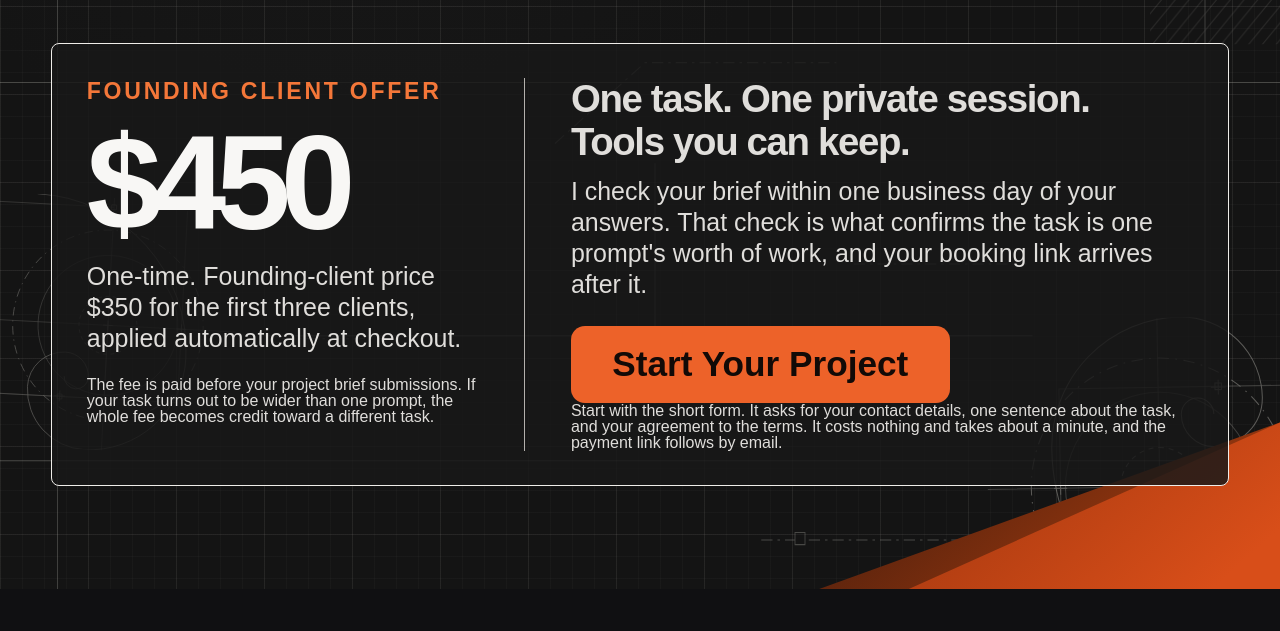
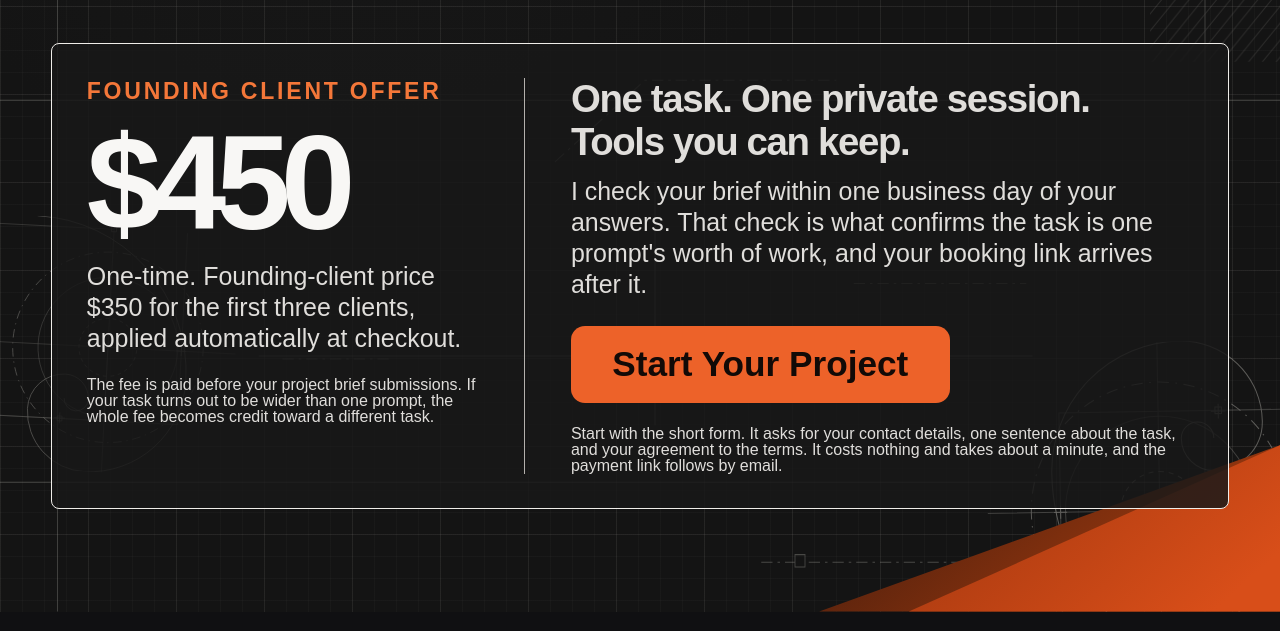
Before and after one commit to cmmdmade/sai, a plain HTML site: page custom-task-prompt.html in a window 1280 px wide. Shown: the part 1902-2533 px from the top of the page. Drawn offline with Linux system fonts and the light colour scheme.

Commit message:
create github pages

```diff
--- a/custom-task-prompt.html
+++ b/custom-task-prompt.html
@@ -23,7 +23,7 @@
   <noscript><link rel="stylesheet" href="https://fonts.googleapis.com/css?family=Inter:100,200,300,400,500,600,700,800,900,100i,200i,300i,400i,500i,600i,700i,800i,900i&display=swap"></noscript>
   <link rel="preload" href="https://fonts.googleapis.com/css?family=Roboto+Mono:100,200,300,400,500,600,700,100i,200i,300i,400i,500i,600i,700i&display=swap" as="style" onload="this.onload=null;this.rel='stylesheet'">
   <noscript><link rel="stylesheet" href="https://fonts.googleapis.com/css?family=Roboto+Mono:100,200,300,400,500,600,700,100i,200i,300i,400i,500i,600i,700i&display=swap"></noscript>
-  <link rel="preload" as="style" href="assets/mobirise/css/mbr-additional.css?v=KfyTGs"><link rel="stylesheet" href="assets/mobirise/css/mbr-additional.css?v=KfyTGs" type="text/css">
+  <link rel="preload" as="style" href="assets/mobirise/css/mbr-additional.css?v=VrpsbM"><link rel="stylesheet" href="assets/mobirise/css/mbr-additional.css?v=VrpsbM" type="text/css">
 
 
 
@@ -476,7 +476,7 @@
         <div class="fmwd-price-right">
           <p class="fmwd-price-title">One task. One private session.<br>Tools you can keep.</p>
           <p class="fmwd-item-text">I check your brief within one business day of your answers. That check is what confirms the task is one prompt's worth of work, and your booking link arrives after it.</p>
-          <a class="fmwd-cta" href="#n3-fmwd-intake">Start Your Project</a><br>
+          <a class="fmwd-cta" href="#n3-fmwd-intake">Start Your Project</a><br><br>
 <p>Start with the short form. It asks for your contact details, one sentence about the task, and your agreement to the terms. It costs nothing and takes about a minute, and the payment link follows by email.</p>
         </div>
       </div>
```
Also changed, not shown: accessibility.html (+1 -1 lines), index.html (+1 -1 lines), page4.html (+1 -1 lines), page5.html (+1 -1 lines), privacy.html (+1 -1 lines), terms.html (+1 -1 lines), assets/images/background1.webp, 1 other file.
